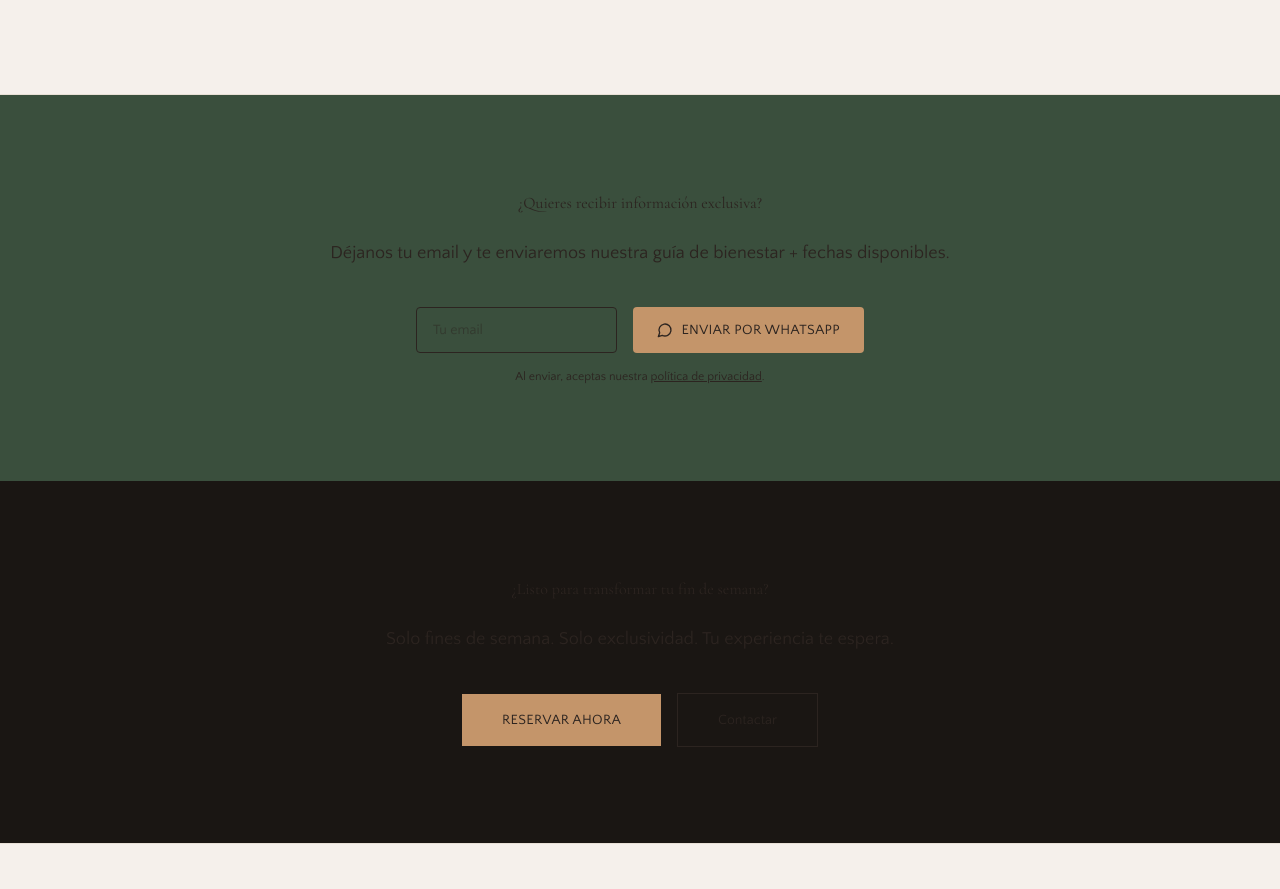
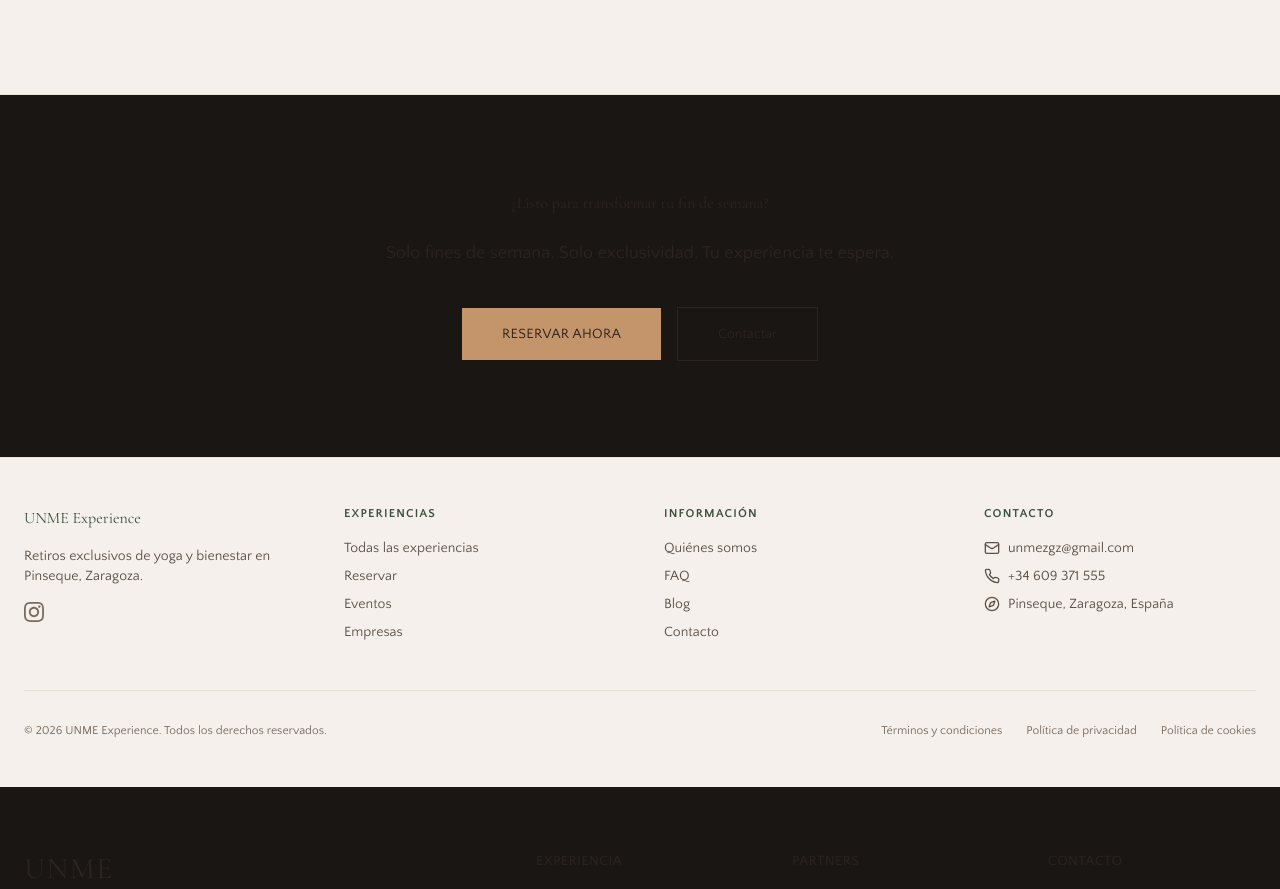
Before and after one commit to nanoeman/unme-premium, a Next.js app: page / in a window 1280 px wide. Shown: the part 3409-4298 px from the top of the page. Built offline with nearby package versions, Linux system fonts and the light colour scheme.

Commit message:
fix: eliminar formulario temporalmente

```diff
--- a/src/app/page.tsx
+++ b/src/app/page.tsx
@@ -328,53 +328,6 @@ export default function HomePage() {
           </div>
         </div>
       </section>
-
-      {/* ================= LEAD CAPTURE ================= */}
-      <section className="bg-forest-700 py-24 px-6">
-        <div className="mx-auto max-w-4xl text-center text-linen">
-          <h2 className="font-display text-heading-1 mb-6">
-            ¿Quieres recibir información exclusiva?
-          </h2>
-          <p className="mb-10 text-lg text-linen/70">
-            Déjanos tu email y te enviaremos nuestra guía de bienestar + fechas disponibles.
-          </p>
-          <form
-            className="mx-auto flex max-w-md flex-col gap-4 sm:flex-row"
-            onSubmit={(e) => {
-              e.preventDefault();
-              const form = e.currentTarget;
-              const email = (form.elements.namedItem("email") as HTMLInputElement).value;
-              const phone = "+34609371555";
-              const message = `Hola, quiero info sobre retiros. Mi email: ${email}`;
-              const whatsappUrl = `https://wa.me/${phone}?text=${encodeURIComponent(message)}`;
-              window.open(whatsappUrl, "_blank");
-            }}
-          >
-            <input
-              type="email"
-              name="email"
-              placeholder="Tu email"
-              required
-              className="flex-1 rounded border border-linen/30 bg-linen/10 px-4 py-3 text-sm text-linen placeholder:text-linen/50 focus:border-amber-400 focus:outline-none"
-            />
-            <button
-              type="submit"
-              className="flex items-center justify-center gap-2 rounded bg-amber-500 px-6 py-3 text-sm font-medium uppercase tracking-wide text-linen transition-colors hover:bg-amber-600"
-            >
-              <MessageCircle className="h-4 w-4" />
-              Enviar por WhatsApp
-            </button>
-          </form>
-          <p className="mt-4 text-xs text-linen/50">
-            Al enviar, aceptas nuestra{" "}
-            <Link href="/privacidad" className="underline hover:text-amber-400">
-              política de privacidad
-            </Link>
-            .
-          </p>
-        </div>
-      </section>
-
           {/* ================= CTA ================= */}
       <section className="bg-earth-900 py-24 px-6">
         <div className="mx-auto max-w-4xl text-center text-linen">
```
